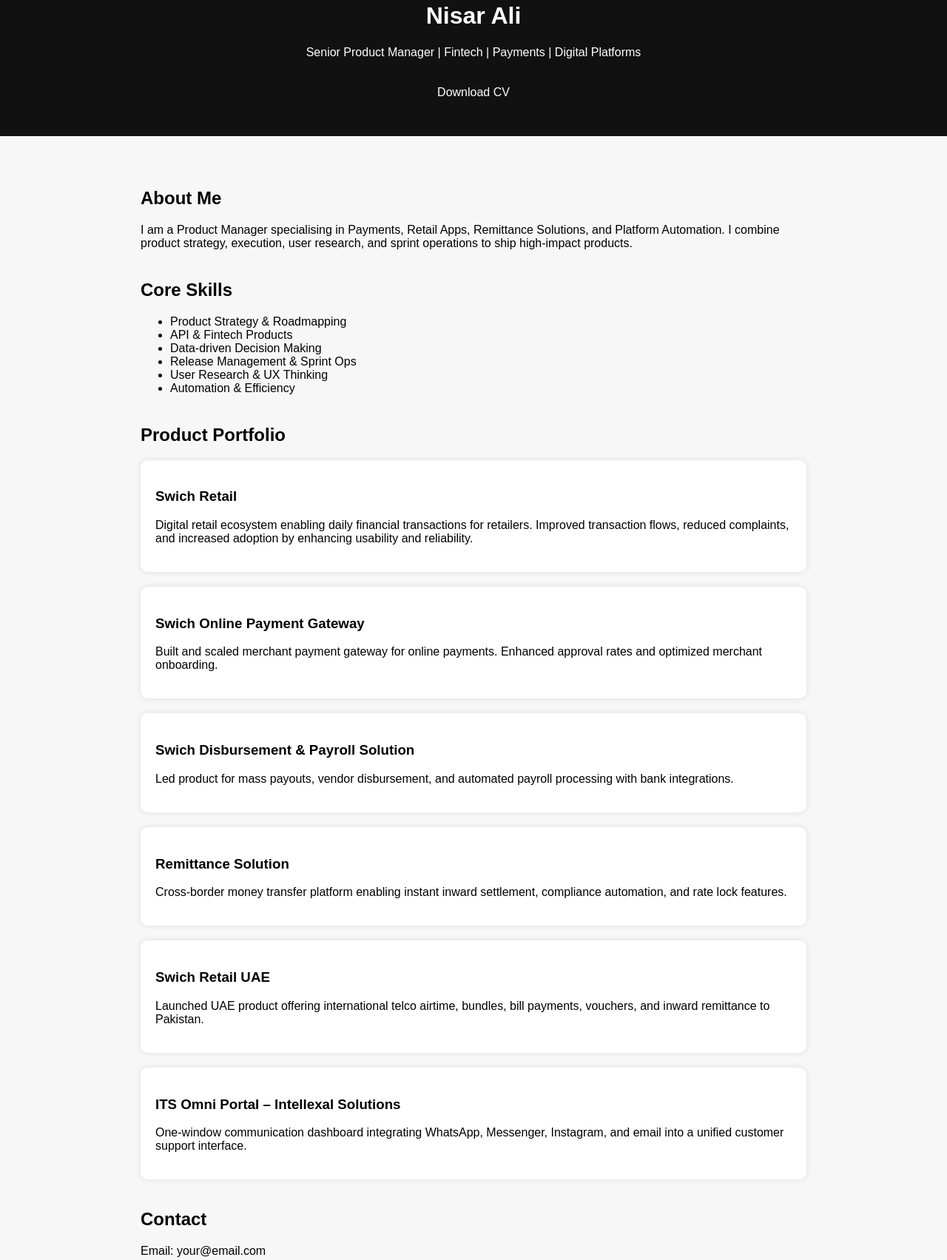
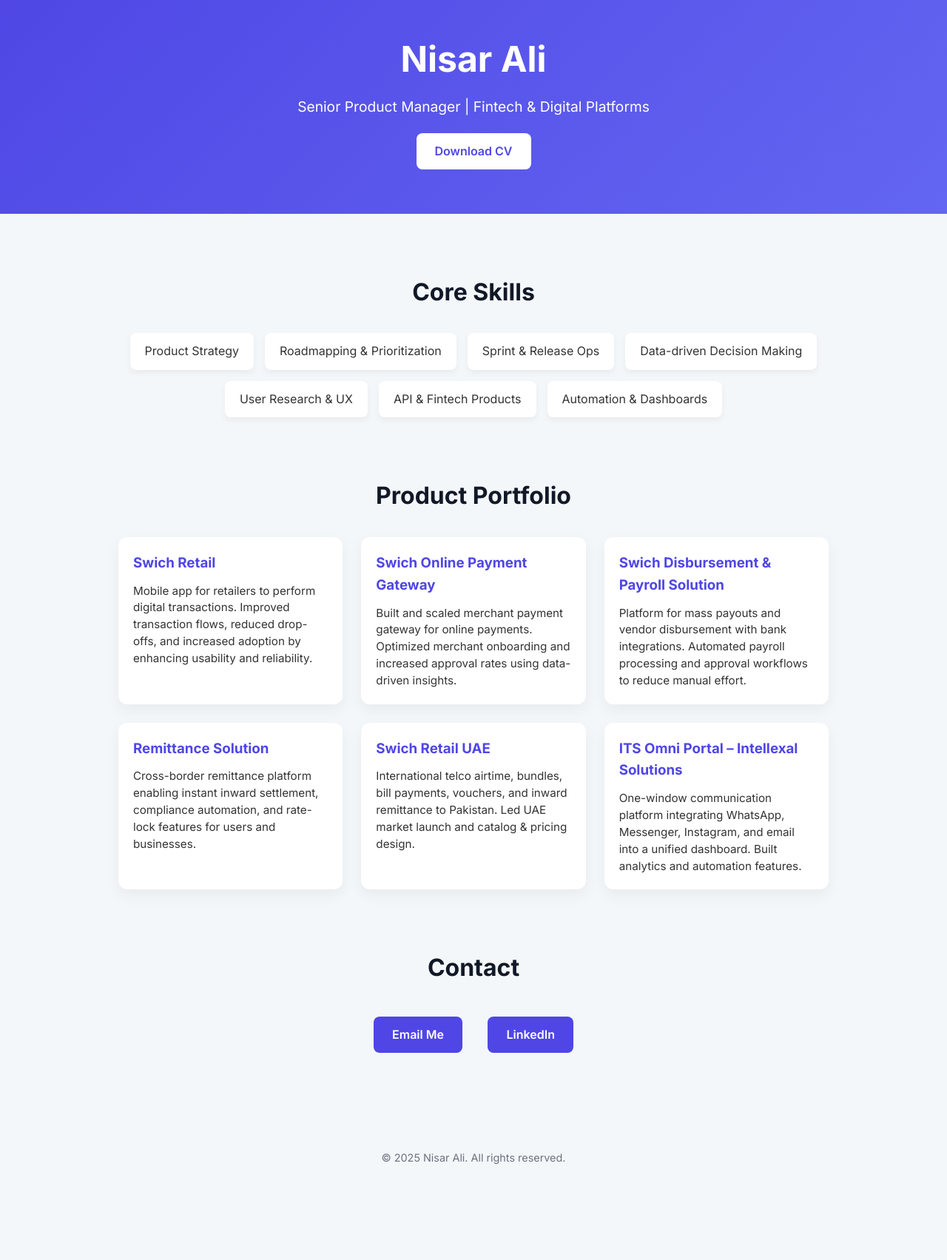
Before and after one commit to NisarAliMughal/nisarali.github.io, a plain HTML site: page index.html in a window 1280 px wide. Shown: the part 58-1761 px from the top of the page at 74% size. After the commit the page ends 1674 px from the top, so only its background shows below. Drawn offline with Linux system fonts and the light colour scheme.

Commit message:
Update index.html

```diff
--- a/index.html
+++ b/index.html
@@ -1,79 +1,119 @@
 <!DOCTYPE html>
 <html lang="en">
 <head>
-<meta charset="UTF-8" />
-<meta name="viewport" content="width=device-width, initial-scale=1.0" />
-<title>Nisar Ali – Product Manager Portfolio</title>
+<meta charset="UTF-8">
+<meta name="viewport" content="width=device-width, initial-scale=1.0">
+<title>Nisar Ali – Product Portfolio</title>
+<link href="https://fonts.googleapis.com/css2?family=Inter:wght@400;600;700&display=swap" rel="stylesheet">
 <style>
-    body { font-family: Arial, sans-serif; margin: 0; padding: 0; background: #f7f7f7; }
-    header { background: #111; color: white; padding: 40px; text-align: center; }
-    section { padding: 30px; max-width: 900px; margin: auto; }
-    h2 { margin-top: 40px; }
-    .card { background: white; padding: 20px; border-radius: 10px; margin-bottom: 20px; box-shadow: 0 0 8px rgba(0,0,0,0.1); }
-    a.button { display: inline-block; padding: 10px 20px; background: #111; color: white; text-decoration: none; border-radius: 6px; margin-top: 10px; }
+    /* Reset and base */
+    * { box-sizing: border-box; margin: 0; padding: 0; }
+    body { font-family: 'Inter', sans-serif; line-height: 1.6; background: #f4f7f9; color: #333; }
+    a { text-decoration: none; color: inherit; }
+    img { max-width: 100%; border-radius: 10px; }
+
+    /* Header / Hero */
+    header { background: linear-gradient(135deg, #4f46e5, #6366f1); color: white; text-align: center; padding: 100px 20px 60px; }
+    header h1 { font-size: 3em; margin-bottom: 10px; }
+    header p { font-size: 1.2em; margin-bottom: 20px; }
+    .btn { display: inline-block; background: white; color: #4f46e5; padding: 12px 25px; border-radius: 8px; font-weight: 600; transition: 0.3s; }
+    .btn:hover { background: #e0e7ff; }
+
+    /* Sections */
+    section { max-width: 1000px; margin: 80px auto; padding: 0 20px; }
+    h2 { font-size: 2em; margin-bottom: 30px; color: #111827; text-align: center; }
+
+    /* Skills */
+    .skills { display: flex; flex-wrap: wrap; justify-content: center; gap: 15px; }
+    .skill { background: #fff; padding: 12px 20px; border-radius: 8px; box-shadow: 0 4px 8px rgba(0,0,0,0.05); font-weight: 500; }
+
+    /* Portfolio cards */
+    .portfolio { display: grid; grid-template-columns: repeat(auto-fit, minmax(280px, 1fr)); gap: 25px; }
+    .card { background: white; padding: 20px; border-radius: 12px; box-shadow: 0 8px 20px rgba(0,0,0,0.05); transition: transform 0.3s, box-shadow 0.3s; }
+    .card:hover { transform: translateY(-5px); box-shadow: 0 12px 25px rgba(0,0,0,0.1); }
+    .card h3 { margin-bottom: 12px; color: #4f46e5; }
+    .card p { font-size: 0.95em; line-height: 1.5; }
+
+    /* Contact */
+    .contact { text-align: center; }
+    .contact a { display: inline-block; margin: 10px 15px; background: #4f46e5; color: white; padding: 12px 25px; border-radius: 8px; font-weight: 600; transition: 0.3s; }
+    .contact a:hover { background: #6366f1; }
+
+    /* Footer */
+    footer { text-align: center; padding: 40px 20px; color: #6b7280; font-size: 0.9em; }
+
+    /* Responsive spacing */
+    @media (max-width: 600px) {
+        header h1 { font-size: 2.2em; }
+        header p { font-size: 1em; }
+    }
 </style>
 </head>
-
 <body>
 
+<!-- Hero Section -->
 <header>
     <h1>Nisar Ali</h1>
-    <p>Senior Product Manager | Fintech | Payments | Digital Platforms</p>
-    <a href="#" class="button">Download CV</a>
+    <p>Senior Product Manager | Fintech & Digital Platforms</p>
+    <a href="resume.pdf" class="btn" download>Download CV</a>
 </header>
 
+<!-- Skills Section -->
 <section>
-    <h2>About Me</h2>
-    <p>I am a Product Manager specialising in Payments, Retail Apps, Remittance Solutions, and Platform Automation.
-       I combine product strategy, execution, user research, and sprint operations to ship high-impact products.</p>
+    <h2>Core Skills</h2>
+    <div class="skills">
+        <div class="skill">Product Strategy</div>
+        <div class="skill">Roadmapping & Prioritization</div>
+        <div class="skill">Sprint & Release Ops</div>
+        <div class="skill">Data-driven Decision Making</div>
+        <div class="skill">User Research & UX</div>
+        <div class="skill">API & Fintech Products</div>
+        <div class="skill">Automation & Dashboards</div>
+    </div>
+</section>
 
-    <h2>Core Skills</h2>
-    <ul>
-        <li>Product Strategy & Roadmapping</li>
-        <li>API & Fintech Products</li>
-        <li>Data-driven Decision Making</li>
-        <li>Release Management & Sprint Ops</li>
-        <li>User Research & UX Thinking</li>
-        <li>Automation & Efficiency</li>
-    </ul>
-
+<!-- Portfolio Section -->
+<section>
     <h2>Product Portfolio</h2>
-
+    <div class="portfolio">
         <div class="card">
             <h3>Swich Retail</h3>
-        <p>Digital retail ecosystem enabling daily financial transactions for retailers. Improved transaction flows,
-           reduced complaints, and increased adoption by enhancing usability and reliability.</p>
+            <p>Mobile app for retailers to perform digital transactions. Improved transaction flows, reduced drop-offs, and increased adoption by enhancing usability and reliability.</p>
         </div>
-
         <div class="card">
             <h3>Swich Online Payment Gateway</h3>
-        <p>Built and scaled merchant payment gateway for online payments. Enhanced approval rates and optimized merchant onboarding.</p>
+            <p>Built and scaled merchant payment gateway for online payments. Optimized merchant onboarding and increased approval rates using data-driven insights.</p>
         </div>
-
         <div class="card">
             <h3>Swich Disbursement & Payroll Solution</h3>
-        <p>Led product for mass payouts, vendor disbursement, and automated payroll processing with bank integrations.</p>
+            <p>Platform for mass payouts and vendor disbursement with bank integrations. Automated payroll processing and approval workflows to reduce manual effort.</p>
         </div>
-
         <div class="card">
             <h3>Remittance Solution</h3>
-        <p>Cross-border money transfer platform enabling instant inward settlement, compliance automation, and rate lock features.</p>
+            <p>Cross-border remittance platform enabling instant inward settlement, compliance automation, and rate-lock features for users and businesses.</p>
         </div>
-
         <div class="card">
             <h3>Swich Retail UAE</h3>
-        <p>Launched UAE product offering international telco airtime, bundles, bill payments, vouchers, and inward remittance to Pakistan.</p>
+            <p>International telco airtime, bundles, bill payments, vouchers, and inward remittance to Pakistan. Led UAE market launch and catalog & pricing design.</p>
         </div>
-
         <div class="card">
             <h3>ITS Omni Portal – Intellexal Solutions</h3>
-        <p>One-window communication dashboard integrating WhatsApp, Messenger, Instagram, and email into a unified customer support interface.</p>
+            <p>One-window communication platform integrating WhatsApp, Messenger, Instagram, and email into a unified dashboard. Built analytics and automation features.</p>
         </div>
+    </div>
+</section>
 
+<!-- Contact Section -->
+<section class="contact">
     <h2>Contact</h2>
-    <p>Email: your@email.com</p>
-    <p>LinkedIn: linkedin.com/in/yourprofile</p>
+    <a href="mailto:your@email.com">Email Me</a>
+    <a href="https://www.linkedin.com/in/yourprofile" target="_blank">LinkedIn</a>
 </section>
+
+<!-- Footer -->
+<footer>
+    &copy; 2025 Nisar Ali. All rights reserved.
+</footer>
 
 </body>
 </html>
```
Lines whose indentation alone changed are shown as unchanged.
